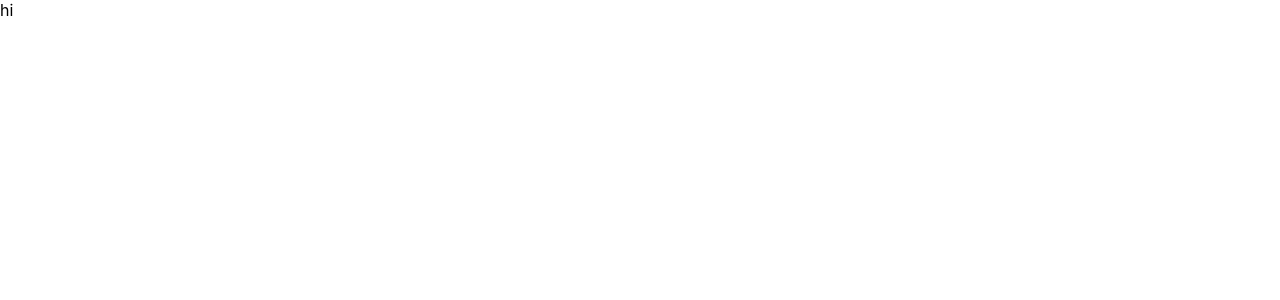
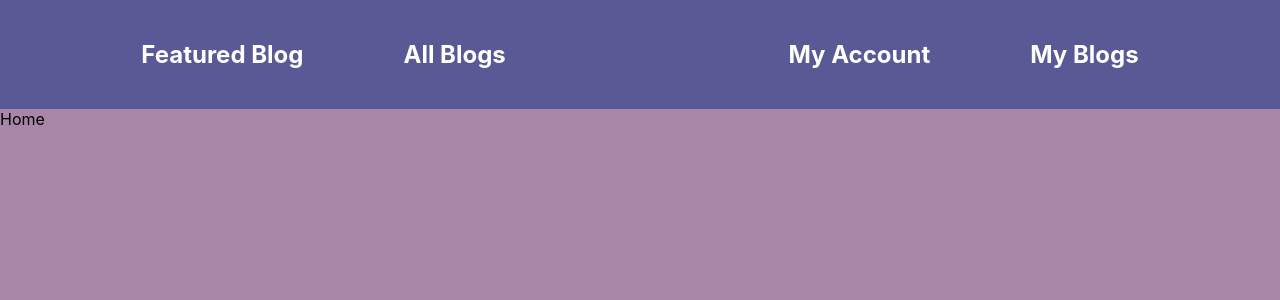
Before and after one commit to cporter1/TravelBlog, a React (Create React App) app: page / in a window 1280 px wide. Shown: the top 300 px of the page. Built offline with nearby package versions, Linux system fonts and the light colour scheme.

Commit message:
added pages and routing URL params

```diff
--- a/src/App.js
+++ b/src/App.js
@@ -1,9 +1,23 @@
+import Navbar from "./components/Navbar"
+import Route from './components/Route'
 
+import Home      from './pages/Home'
+import AllBlogs from "./pages/AllBlogs";
+import MyAccount from "./pages/MyAccount";
+import MyBlogs   from './pages/MyBlogs'
+import EditBlogs from './pages/EditBlog'
+
+import './styles/main.css'
 
 function App() {
   return (
     <div className='main-container'>
-      hi
+      <Navbar />
+      <Route path='/'              component = {<Home      />} />
+      <Route path='/blogs'         component = {<AllBlogs  />} />
+      <Route path='/myaccount'     component = {<MyAccount />} />
+      <Route path='/myblogs'       component = {<MyBlogs   />} />
+      <Route path='/editblog'      component = {<EditBlogs />} />
     </div>
   );
 }
--- a/src/components/Navbar.js
+++ b/src/components/Navbar.js
@@ -1,15 +1,37 @@
 import Link from "./Link"
 
 export default function Navbar() {
+
+    function isSignedIn() {
+        return true;
+    }
+    if(isSignedIn()) {
         return (
             <ul className="navbar-container">
-            <section>
-                <Link href='/'  className='navbar-link-item'>Featured Blog</Link>
-                <Link href='/'  className='navbar-link-item'>All Blogs</Link>
+                <section className="link-container">
+                    <Link href='/'       className='navbar-link-item'>Featured Blog</Link>
+                    <Link href='/blogs'  className='navbar-link-item'>All Blogs</Link>
                 </section>
-            <section>
 
+                <section className="link-container">
+                    <Link href='/myaccount' className='navbar-link-item'>My Account</Link>
+                    <Link href='/myblogs' className='navbar-link-item'  >My Blogs</Link>
                 </section>
             </ul>
         )
     }
+    else {
+        return (
+            <ul className="navbar-container">
+                <section className="link-container">
+                    <Link href='/'       className='navbar-link-item'>Featured Blog</Link>
+                    <Link href='/blogs'  className='navbar-link-item'>All Blogs</Link>
+                </section>
+
+                <section className="link-container">
+                    <Link href='/signin' className='navbar-link-item'>Sign In</Link>
+                </section>
+            </ul>
+        )
+    }
+}
--- a/src/components/Route.js
+++ b/src/components/Route.js
@@ -3,6 +3,17 @@ import { useEffect, useState } from "react"
 export default function Route({path , children, component}) {
 
     const [currentPath, setCurrentPath] = useState(window.location.pathname)
+
+
+    // truncate URL path in case of params
+    for (let i = 0; i < currentPath.length; i++) {
+
+        if (currentPath.charAt(i) == '?') {
+            setCurrentPath( currentPath.substring(0,i) )
+            break
+        }
+    }
+    console.log(currentPath)
 
     useEffect(() => {
 
--- /dev/null
+++ b/src/pages/AllBlogs.js
@@ -0,0 +1,6 @@
+
+export default function AllBlogs() {
+    return (
+        <div>All Blogs</div>
+    )
+}
--- /dev/null
+++ b/src/pages/EditBlog.js
@@ -0,0 +1,7 @@
+
+export default function EditBlog() {
+
+    return (
+        <div>Edit Blog</div>
+    )
+}
--- a/src/pages/Home.js
+++ b/src/pages/Home.js
@@ -0,0 +1,6 @@
+
+export default function Home() {
+    return (
+        <div>Home</div>
+    )
+}
--- /dev/null
+++ b/src/pages/MyAccount.js
@@ -0,0 +1,6 @@
+
+export default function MyAccount() {
+    return (
+        <div>My Account</div>
+    )
+}
--- /dev/null
+++ b/src/pages/MyBlogs.js
@@ -0,0 +1,6 @@
+
+export default function MyBlogs() {
+    return (
+        <div>My Blogs</div>
+    )
+}
--- /dev/null
+++ b/src/styles/main.css
@@ -0,0 +1,44 @@
+* , *::before , *::after {
+    box-sizing: border-box;
+    padding: 0;
+    margin: 0;
+}
+
+body {
+    width: 100vw;
+}
+
+#root {
+    background-color: rgb(167, 134, 167);
+}
+
+.main-container {
+    height: 100vh;
+    width: 100vw;
+}
+
+.navbar-container {
+    background-color: rgb(89, 89, 149);
+    display: flex;
+    justify-content: space-around;
+    list-style: none;
+    min-height: fit-content;
+    width: 100%;
+}
+
+.link-container {
+    display: flex;
+    justify-content: center;
+    align-items: center;
+  }
+
+.navbar-link-item {
+    color: white;
+    margin: 0px 10px 0px 10px;
+    font-weight: bold;
+    font-size: x-large;
+    text-decoration: none;
+    padding: 40px 40px 40px 40px;
+    white-space: nowrap;
+    border-radius: 13px;
+  }
```
Also changed, not shown: src/pages/Account.js (deleted). Lines whose indentation alone changed are shown as unchanged.
